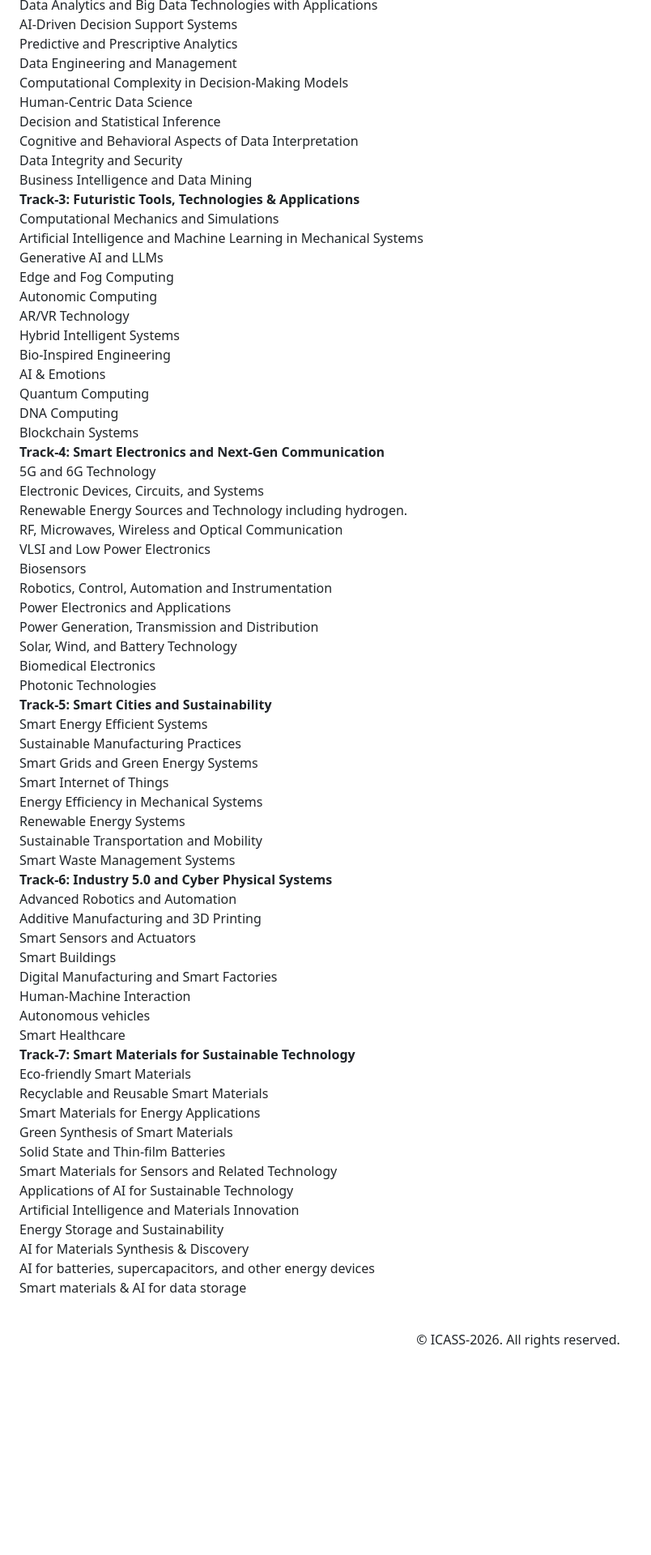
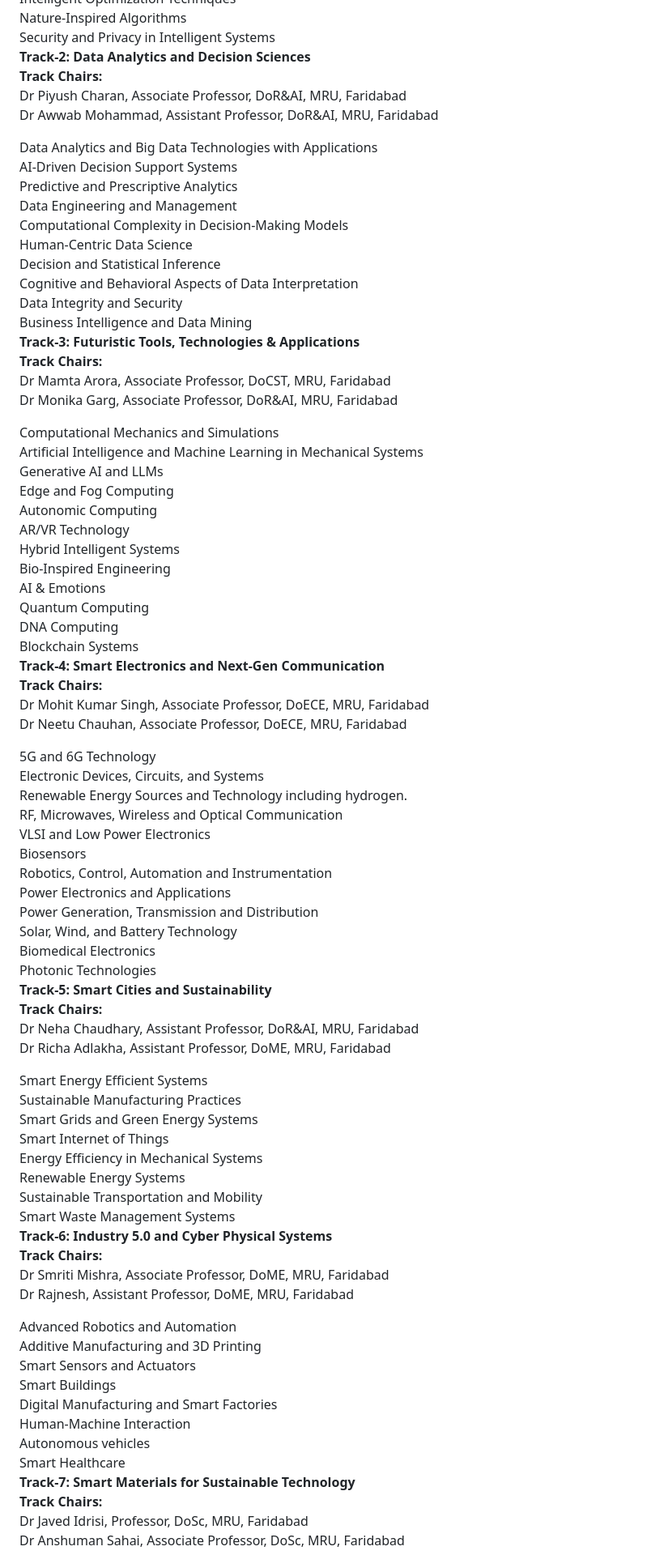
Before and after one commit to KumarAr0631F/ICASS-2026, a React (Vite) app: page /callforpapers/tracks-info in a window 1280 px wide. Shown: the part 3240-5160 px from the top of the page at 81% size, without its empty margins (0-804 px from the left). Before the commit the page ends 4922 px from the top, so only its background shows below. Built offline with nearby package versions, Linux system fonts and the light colour scheme.

Commit message:
add padding to the submit button

```diff
--- a/src/pages/Guideline.jsx
+++ b/src/pages/Guideline.jsx
@@ -3,7 +3,8 @@
 
 const PDF_FILE_URL1 = "https://icass-2026.in/conference-template-a4.docx";
 const PDF_FILE_URL2 = "https://icass-2026.in/IEEEtran_HOWTO LaTeX.pdf";
-const PDF_FILE_URL3 = "https://icass-2026.in/IEEE-conference-template-062824.pdf";
+const PDF_FILE_URL3 =
+  "https://icass-2026.in/IEEE-conference-template-062824.pdf";
 const PDF_FILE_URL4 = "https://icass-2026.in/IEEEtran_bst_HOWTO.pdf";
 
 const Guideline = () => {
@@ -46,10 +47,10 @@
         <div className="sm:p-5 rounded-lg w-full">
           <ul className="list-decimal ml-5 text-justify lg:mt-[0rem] sm:text-lg pl-10text-gray-900 space-y-2">
             <li>
-              Paper Length: Maximum of 6 pages, including figures, tables, and
-              references. Two additional pages are permitted with a charge of ₹
-              1000 per page (Indian authors) or $50 per page (International
-              authors).
+              <strong>Paper Length:</strong> The paper length is minimum 4 pages
+              and Maximum 6 pages, including figures, tables, and references.
+              Two additional pages are permitted with a charge of ₹ 1000 per
+              page (Indian authors) or $50 per page (International authors).
             </li>
 
             <li>
@@ -58,14 +59,33 @@
             </li>
             <ul className="ml-5">
               <li>1. MS Word Template</li>
-              <a href="conference-template-a4.docx" download={"conference-template-a4.docx"} className="text-blue-700 cursor-pointer underline list-disc ml-10">A4</a>
+              <a
+                href="conference-template-a4.docx"
+                download={"conference-template-a4.docx"}
+                className="text-blue-700 cursor-pointer underline list-disc ml-10"
+              >
+                A4
+              </a>
               <li>2. LaTeX Template</li>
-              <li onClick={()=> downloadFileAtURL(PDF_FILE_URL2)} className=" list-disc ml-10 cursor-pointer underline text-blue-700">
+              <li
+                onClick={() => downloadFileAtURL(PDF_FILE_URL2)}
+                className=" list-disc ml-10 cursor-pointer underline text-blue-700"
+              >
                 LaTeX Template Instructions [Be sure to use the template's
                 conference mode.]
               </li>
-              <li  onClick={()=> downloadFileAtURL(PDF_FILE_URL3)} className=" list-disc ml-10 cursor-pointer underline text-blue-700">Template</li>
-              <li  onClick={()=> downloadFileAtURL(PDF_FILE_URL4)} className=" list-disc ml-10 cursor-pointer underline text-blue-700">LaTeX Bibliography Files</li>
+              <li
+                onClick={() => downloadFileAtURL(PDF_FILE_URL3)}
+                className=" list-disc ml-10 cursor-pointer underline text-blue-700"
+              >
+                Template
+              </li>
+              <li
+                onClick={() => downloadFileAtURL(PDF_FILE_URL4)}
+                className=" list-disc ml-10 cursor-pointer underline text-blue-700"
+              >
+                LaTeX Bibliography Files
+              </li>
             </ul>
           </ul>
         </div>
@@ -112,9 +132,9 @@
               submission requirements.
             </li>
             <li>
-              <strong>Mandatory Registration: </strong>At least one author for each accepted paper must register and
-              present their accepted paper in the conference for consideration
-              of publication in IEEE Xplore.
+              <strong>Mandatory Registration: </strong>At least one author for
+              each accepted paper must register and present their accepted paper
+              in the conference for consideration of publication in IEEE Xplore.
             </li>
             <li>
               In case of more than one paper submissions by author(s), each
@@ -125,7 +145,8 @@
               Program Committee.
             </li>
             <li>
-              <strong>No-Show Policy: </strong>Also, conference chair reserves the right to exclude papers not presented or meeting guidelines.
+              <strong>No-Show Policy: </strong>Also, conference chair reserves
+              the right to exclude papers not presented or meeting guidelines.
             </li>
           </ul>
         </div>
--- a/src/pages/Home.jsx
+++ b/src/pages/Home.jsx
@@ -479,7 +479,7 @@
               </div>
 
               <img
-                className="w-[15rem] h-[10rem] items-center"
+                className="w-[15rem] h-[15rem] items-center"
                 src={assets.sponsor_logo_3}
                 alt=""
               />
--- a/src/pages/OrganisingCommitte.jsx
+++ b/src/pages/OrganisingCommitte.jsx
@@ -59,10 +59,10 @@
           <ul className="list-disc text-justify ml-6 text-gray-700 mb-3">
             <li>Dr S K Shukla, Professor, DoSc, MRU, Faridabad</li>
             <li>
-              Dr Neha Chaudhary, Assistant Professor, Department of Robotics and AI, MRU, Faridabad
+              Dr Neha Chaudhary, Assistant Professor, DoR&AI, MRU, Faridabad
             </li>
             <li>
-              Dr Piyush Charan, Associate Professor, DoECE, MRU, Faridabad
+              Dr Piyush Charan, Associate Professor, DoR&AI, MRU, Faridabad
             </li>
             <li>Dr Charu Pathak, Professor, DoECE, MRU, Faridabad</li>
             <li>Dr Manoj Kumar, Associate Professor, DoCST, MRU, Faridabad</li>
@@ -156,7 +156,7 @@
             <li>
               Ms Anupriya Sharma, Assistant Professor, DoCST, MRU, Faridabad
             </li>
-            <li>Dr Monika Garg, Associate Professor, DoCST, MRU, Faridabad</li>
+            <li>Dr Monika Garg, Associate Professor, DoR&AI, MRU, Faridabad</li>
             <li>
               Dr Deepti Thakral, Associate Professor, DoCST, MRU, Faridabad
             </li>
@@ -184,7 +184,7 @@
               Mr Anup Singh Kushwaha, Assistant Professor, DoCST, MRU, Faridabad
             </li>
             <li>
-              Dr Awwab Mohammad, Assistant Professor, DoCST, MRU, Faridabad
+              Dr Awwab Mohammad, Assistant Professor, DoR&AI, MRU, Faridabad
             </li>
           </ul>
         </div>
--- a/src/pages/Tracks.jsx
+++ b/src/pages/Tracks.jsx
@@ -22,6 +22,18 @@
           <strong>
             Track-1: Computational Intelligent Systems and Applications
           </strong>
+
+          <p className="flex">
+            <b>Track Chairs:</b>
+            <ul className="ml-2 mb-3">
+              <li>
+                Dr Urmila Pilania, Associate Professor, DoCST, MRU, Faridabad
+              </li>
+              <li>
+                Dr Deepti Thakral, Associate Professor, DoCST, MRU, Faridabad
+              </li>
+            </ul>
+          </p>
           <ul className="list-inside ml-4 sm:ml-5 text-sm sm:text-base space-y-1">
             <li className="list-disc">
               AI, Machine Learning & its Applications
@@ -56,6 +68,18 @@
         {/* Track 2 */}
         <div className="bg-white rounded-lg w-full overflow-x-hidden break-words">
           <strong>Track-2: Data Analytics and Decision Sciences</strong>
+          <h3></h3>
+          <p className="flex">
+            <b>Track Chairs:</b>
+            <ul className="ml-2 mb-3">
+              <li>
+                Dr Piyush Charan, Associate Professor, DoR&AI, MRU, Faridabad
+              </li>
+              <li>
+                Dr Awwab Mohammad, Assistant Professor, DoR&AI, MRU, Faridabad
+              </li>
+            </ul>
+          </p>
           <ul className="list-inside ml-4 sm:ml-5 text-sm sm:text-base space-y-1">
             <li className="list-disc">
               Data Analytics and Big Data Technologies with Applications
@@ -80,6 +104,18 @@
           <strong>
             Track-3: Futuristic Tools, Technologies & Applications
           </strong>
+          <h3></h3>
+          <p className="flex">
+            <b>Track Chairs:</b>
+            <ul className="ml-2 mb-3">
+              <li>
+                Dr Mamta Arora, Associate Professor, DoCST, MRU, Faridabad
+              </li>
+              <li>
+                Dr Monika Garg, Associate Professor, DoR&AI, MRU, Faridabad
+              </li>
+            </ul>
+          </p>
           <ul className="list-inside ml-5">
             <li className="list-disc">
               Computational Mechanics and Simulations
@@ -102,6 +138,18 @@
 
         <div>
           <strong>Track-4: Smart Electronics and Next-Gen Communication</strong>
+          <h3></h3>
+          <p className="flex">
+            <b>Track Chairs:</b>
+            <ul className="ml-2 mb-3">
+              <li>
+                Dr Mohit Kumar Singh, Associate Professor, DoECE, MRU, Faridabad
+              </li>
+              <li>
+                Dr Neetu Chauhan, Associate Professor, DoECE, MRU, Faridabad
+              </li>
+            </ul>
+          </p>
           <ul className="list-inside ml-5">
             <li className="list-disc">5G and 6G Technology</li>
             <li className="list-disc">
@@ -130,6 +178,18 @@
 
         <div>
           <strong>Track-5: Smart Cities and Sustainability</strong>
+          <h3></h3>
+          <p className="flex">
+            <b>Track Chairs:</b>
+            <ul className="ml-2 mb-3">
+              <li>
+                Dr Neha Chaudhary, Assistant Professor, DoR&AI, MRU, Faridabad
+              </li>
+              <li>
+                Dr Richa Adlakha, Assistant Professor, DoME, MRU, Faridabad
+              </li>
+            </ul>
+          </p>
           <ul className="list-inside ml-5">
             <li className="list-disc">Smart Energy Efficient Systems</li>
             <li className="list-disc">Sustainable Manufacturing Practices</li>
@@ -148,6 +208,16 @@
 
         <div>
           <strong>Track-6: Industry 5.0 and Cyber Physical Systems</strong>
+          <h3></h3>
+          <p className="flex">
+            <b>Track Chairs:</b>
+            <ul className="ml-2 mb-3">
+              <li>
+                Dr Smriti Mishra, Associate Professor, DoME, MRU, Faridabad
+              </li>
+              <li>Dr Rajnesh, Assistant Professor, DoME, MRU, Faridabad</li>
+            </ul>
+          </p>
           <ul className="list-inside ml-5">
             <li className="list-disc">Advanced Robotics and Automation</li>
             <li className="list-disc">
@@ -166,6 +236,16 @@
 
         <div>
           <strong>Track-7: Smart Materials for Sustainable Technology</strong>
+          <h3></h3>
+          <p className="flex">
+            <b>Track Chairs:</b>
+            <ul className="ml-2 mb-3">
+              <li>Dr Javed Idrisi, Professor, DoSc, MRU, Faridabad</li>
+              <li>
+                Dr Anshuman Sahai, Associate Professor, DoSc, MRU, Faridabad
+              </li>
+            </ul>
+          </p>
           <ul className="list-inside ml-5">
             <li className="list-disc">Eco-friendly Smart Materials</li>
             <li className="list-disc">
--- a/src/pages/TravelGuide.jsx
+++ b/src/pages/TravelGuide.jsx
@@ -3,7 +3,7 @@
 
 const TravelGuide = () => {
   return (
-    <div className=" py-10  md:px-20 text-justify">
+    <div className="md:px-20 text-justify">
       <div className="max-w-4xl mx-auto bg-white shadow-md rounded-lg p-6">
         <h1 className="text-2xl md:text-3xl text-center font-bold text-blue-700 mb-4">
           Conference Venue
```
